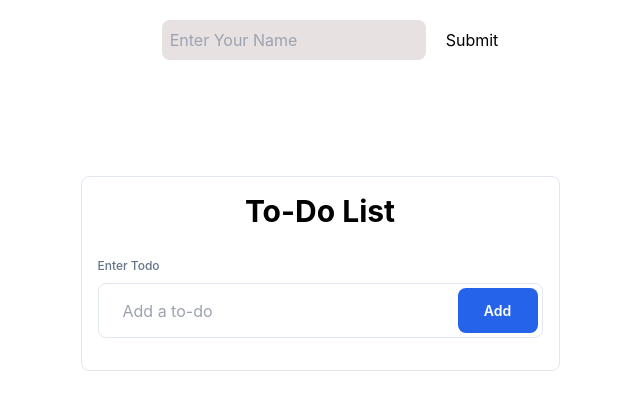
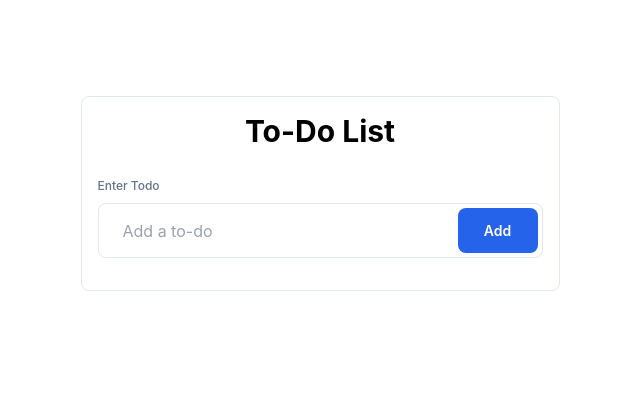
Before and after one commit to itzkunal01/to-dos-app-TS, a React (Create React App) app: page / in a window 1280 px wide. Shown: the top 410 px of the page, without its empty margins (320-960 px from the left). Built offline with nearby package versions, Linux system fonts and the light colour scheme.

Commit message:
updating code

```diff
--- a/src/App.tsx
+++ b/src/App.tsx
@@ -7,7 +7,7 @@ function App() {
     <div className="text-center bg-white min-h-screen">
       {/* Onclick optional for 1st button but text is compulsory. */}
       {/* <MyButton text="Click Me" /> */}
-      <MyButton onClick={() => alert("Okay")} text="Click Me Again" />
+      {/* <MyButton onClick={() => alert("Okay")} text="Click Me Again" /> */}
       {/* MYButton can be number or boolean also. */}
       {/* <MyButton text={1} /> */}
       {/* <MyButton text={true} /> */}
```
Also changed, not shown: src/components/TodoList.tsx (+0 -17 lines).
